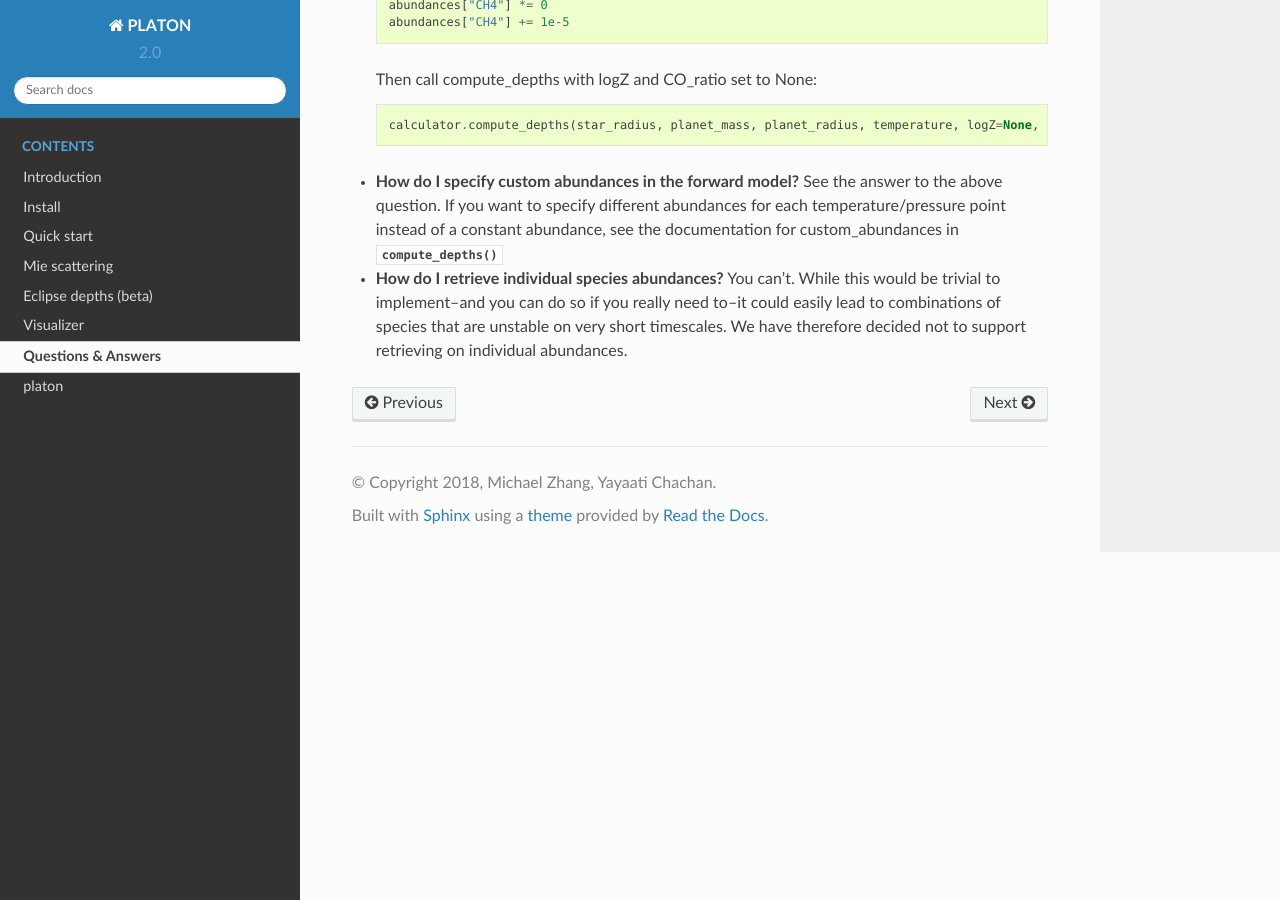
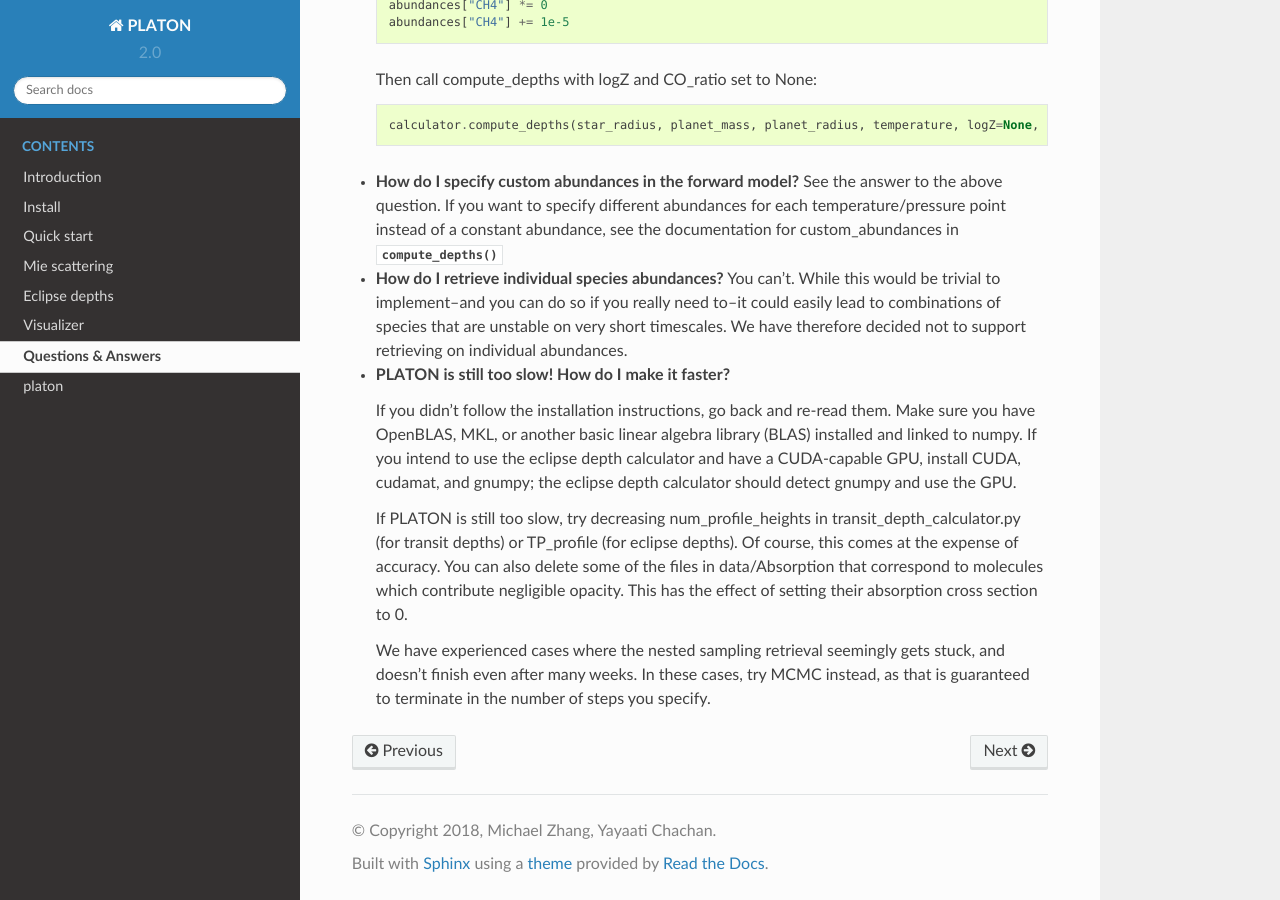
Before and after one commit to ideasrule/platon, a Sphinx documentation site: the page built from docs/questions_and_answers.rst, in a window 1280 px wide and 900 px high, scrolled down 2124 px. Built offline with Sphinx 7.4.7 and the Read the Docs theme 2.0.0, drawn with Linux system fonts in a browser that asks for light colours.

Commit message:
Improving documentation for v3
Former-commit-id: 23c1b93461d94a95c2847d5df2e1c4393a24cde0

```diff
--- a/docs/eclipse_depths.rst
+++ b/docs/eclipse_depths.rst
@@ -1,9 +1,8 @@
-Eclipse depths (beta)
+Eclipse depths
 =====================
 
 Although PLATON began life as a transmission spectrum calculator, we have also
-written an eclipse depth calculator and retriever.  These have not yet undergone
-extensive testing, so use at your own risk.
+written an eclipse depth calculator and retriever.
 
 To use the eclipse depth calculator, first create a temperature-pressure
 profile::
--- a/docs/index.rst
+++ b/docs/index.rst
@@ -5,6 +5,8 @@
 
 Welcome to PLATON's documentation!
 ==================================
+
+**November 29, 2018: PLATON v3.0 is out!  Please check the release notes on GitHub for the list of new features.  Our paper actually describes v2.1, but v3 has a substantial number of improvements, and we strongly recommend everyone use it.**
 
 **October 1, 2018: PLATON v2.0 is out! Please check the release notes for the list of new features, and upgrade.**
 
--- a/docs/intro.rst
+++ b/docs/intro.rst
@@ -22,7 +22,10 @@ calculates transit depths on a fine wavelength grid (λ/Δλ = 1000 with
 consumer computer.  The user can instead specify bins which are
 directly relevant to matching observational data, in which case the
 code avoids computing depths for irrelevant wavelengths and is many
-times faster.
+times faster.  The user can also download higher resolution data (R=2000
+or R=10,000) from `here <http://astro.caltech.edu/~mz/absorption.html/>`_
+and drop them into PLATON's data folder; the runtime is roughly proportional
+to the resolution.
 
 :class:`.Retriever` uses TransitDepthCalculator as a forward model, and
 can retrieve atmospheric properties using either MCMC or nested sampling.
--- a/docs/questions_and_answers.rst
+++ b/docs/questions_and_answers.rst
@@ -122,3 +122,24 @@ in that order.
   you really need to--it could easily lead to combinations of species
   that are unstable on very short timescales.  We have therefore decided not
   to support retrieving on individual abundances.
+
+* **PLATON is still too slow!  How do I make it faster?**
+
+  If you didn't follow the installation instructions, go back and re-read them.
+  Make sure you have OpenBLAS, MKL, or another basic linear algebra library
+  (BLAS) installed
+  and linked to numpy.  If you intend to use the eclipse depth calculator and
+  have a CUDA-capable GPU, install CUDA, cudamat, and gnumpy; the eclipse
+  depth calculator should detect gnumpy and use the GPU.
+
+  If PLATON is still too slow, try decreasing num_profile_heights in
+  transit_depth_calculator.py (for transit depths) or
+  TP_profile (for eclipse depths).  Of course, this comes at the expense of
+  accuracy.  You can also delete some of the files in data/Absorption that
+  correspond to molecules which contribute negligible opacity.  This has the
+  effect of setting their absorption cross section to 0.
+
+  We have experienced cases where the nested sampling retrieval seemingly gets
+  stuck, and doesn't finish even after many weeks.  In these cases, try MCMC
+  instead, as that is guaranteed to terminate in the number of steps you
+  specify.
```
Also changed, not shown: README.md (+3 -0 lines), docs/install.rst (+8 -1 lines).
